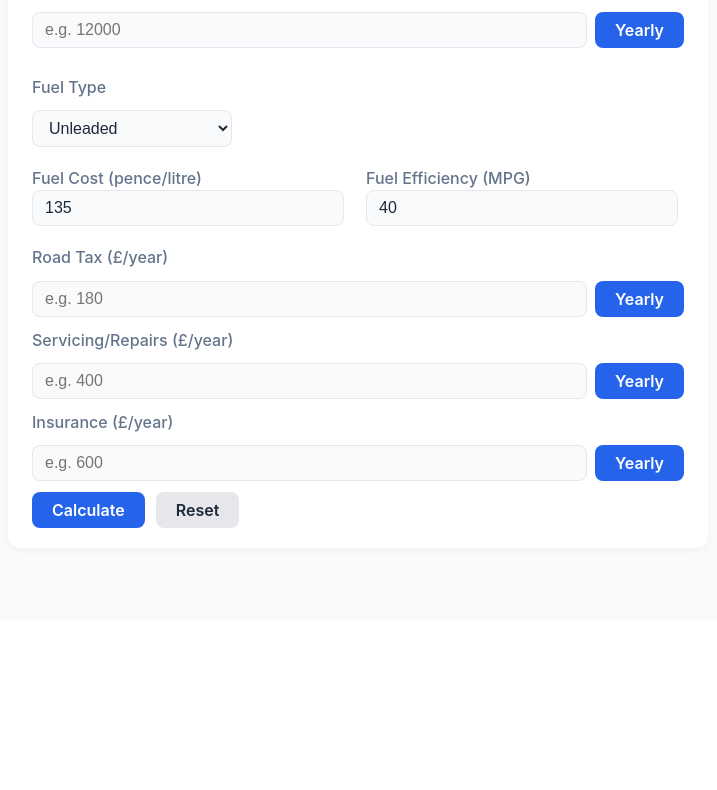
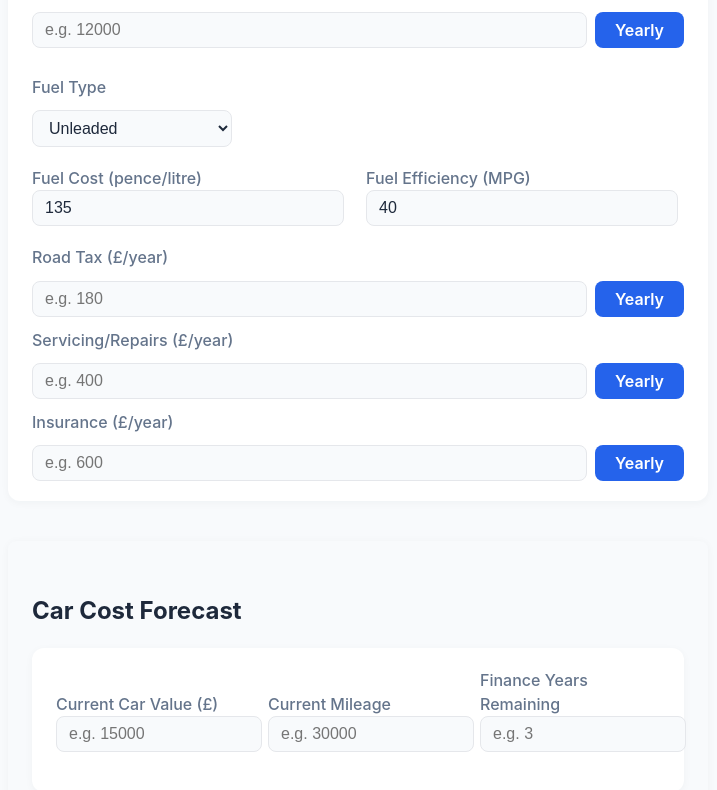
Before and after one commit to nbetts/vibe-finance-planner, a React (Vite) app: page /car-finance in a window 1280 px wide. Shown: the part 443-1233 px from the top of the page, without its empty margins (282-999 px from the left). Before the commit the page ends 1063 px from the top, so only its background shows below. Built offline with nearby package versions, Linux system fonts and the light colour scheme.

Commit message:
car depreciation breakdown

```diff
--- a/src/pages/car-finance-planner/index.tsx
+++ b/src/pages/car-finance-planner/index.tsx
@@ -90,13 +90,17 @@ export default function CarFinancePlanner() {
 
   const getValue = (val: number) => outputUnit === 'year' ? val : val / 12;
 
-  const handleSubmit = (e: React.FormEvent) => {
-    e.preventDefault();
+
+  // Helper to parse and convert values
   const parse = (v: string) => {
     const n = Number(v);
     return isNaN(n) || v.trim() === '' ? 0 : n;
   };
   const toYearly = (val: string, unit: 'year' | 'month') => unit === 'month' ? parse(val) * MONTHS_PER_YEAR : parse(val);
+
+  // Recalculate result whenever inputs change
+  const updateCarResult = (newCars: CarTab[], idx: number) => {
+    const car = newCars[idx];
     const breakdown = calculateCarFinanceBreakdown({
       finance: String(toYearly(car.inputs.finance, car.inputs.financeUnit)),
       roadTax: String(toYearly(car.inputs.roadTax, car.inputs.roadTaxUnit)),
@@ -108,14 +112,53 @@ export default function CarFinancePlanner() {
       fuelCost: car.inputs.fuelCost,
       fuelEfficiency: car.inputs.fuelEfficiency,
     });
-  const newCars = cars.map((c, i) => i === activeTab ? { ...c, result: breakdown } : c);
-  setCars(newCars);
+    return newCars.map((c, i) => i === idx ? { ...c, result: breakdown } : c);
   };
 
-  const handleReset = () => {
-  const newCars = cars.map((car, i) => i === activeTab ? createBlankCar(car.label) : car);
-  setCars(newCars);
+  const [forecastValue, setForecastValue] = useState('');
+  const [forecastMileage, setForecastMileage] = useState('');
+  const [forecastYears, setForecastYears] = useState('');
+
+  const getYearlyMaintenanceCost = (carTab: CarTab) => {
+    if (!carTab.result) return 0;
+    return carTab.result.roadTax + carTab.result.fuel + carTab.result.servicing + carTab.result.insurance;
   };
+
+  let forecastRows: Array<{ year: number; residualValue: number; cost: number; totalCost: number }> = [];
+  if (
+    forecastValue.trim() !== '' &&
+    forecastMileage.trim() !== '' &&
+    forecastYears.trim() !== '' &&
+    !isNaN(Number(forecastValue)) &&
+    !isNaN(Number(forecastMileage)) &&
+    !isNaN(Number(forecastYears))
+  ) {
+    const forecastCarValues = (value: number) => {
+      const arr = [];
+      let v = value;
+      for (let i = 1; i <= 10; i++) {
+        v *= 0.85;
+        arr.push({ year: i, residualValue: v, cost: value - v });
+      }
+      return arr;
+    };
+    const value = Number(forecastValue);
+    const years = Number(forecastYears);
+    const forecast = forecastCarValues(value);
+    let accumulated = 0;
+    forecastRows = forecast.map((row, idx) => {
+      const maintenance = getYearlyMaintenanceCost(car);
+      const finance = (car.result && idx < years) ? car.result.finance : 0;
+      const yearCost = row.cost + maintenance + finance;
+      accumulated += yearCost;
+      return {
+        year: row.year,
+        residualValue: row.residualValue,
+        cost: yearCost,
+        totalCost: accumulated,
+      };
+    });
+  }
 
   return (
     <div className="planner-container">
@@ -174,7 +217,7 @@ export default function CarFinancePlanner() {
         ))}
         <button type="button" aria-label="Add car" className="add-tab-btn" onClick={handleAddTab}>+</button>
       </div>
-      <form className="salary-input" onSubmit={handleSubmit} autoComplete="off">
+      <form className="salary-input" autoComplete="off" onSubmit={e => e.preventDefault()}>
         <div className="salary-input-row" style={{ flexDirection: 'column', alignItems: 'stretch', gap: '0.7rem' }}>
           <label htmlFor="car-label">Name</label>
           <input
@@ -194,14 +237,14 @@ export default function CarFinancePlanner() {
               value={car.inputs.finance}
               onChange={e => {
                 const newCars = cars.map((c, i) => i === activeTab ? { ...c, inputs: { ...c.inputs, finance: e.target.value } } : c);
-                setCars(newCars as CarTab[]);
+                setCars(updateCarResult(newCars as CarTab[], activeTab));
               }}
               placeholder="e.g. 3000"
               style={{ flex: 1 }}
             />
             <button type="button" aria-label="Toggle finance unit" style={{ minWidth: 70 }} onClick={() => {
               const newCars = cars.map((c, i) => i === activeTab ? { ...c, inputs: { ...c.inputs, financeUnit: (c.inputs.financeUnit === 'year' ? 'month' : 'year') as Unit } } : c);
-              setCars(newCars as CarTab[]);
+              setCars(updateCarResult(newCars as CarTab[], activeTab));
             }}>
               {car.inputs.financeUnit === 'year' ? 'Yearly' : 'Monthly'}
             </button>
@@ -215,14 +258,14 @@ export default function CarFinancePlanner() {
               value={car.inputs.mileage}
               onChange={e => {
                 const newCars = cars.map((c, i) => i === activeTab ? { ...c, inputs: { ...c.inputs, mileage: e.target.value } } : c);
-                setCars(newCars as CarTab[]);
+                setCars(updateCarResult(newCars as CarTab[], activeTab));
               }}
               placeholder="e.g. 12000"
               style={{ flex: 1 }}
             />
             <button type="button" aria-label="Toggle mileage unit" style={{ minWidth: 70 }} onClick={() => {
               const newCars = cars.map((c, i) => i === activeTab ? { ...c, inputs: { ...c.inputs, mileageUnit: (c.inputs.mileageUnit === 'year' ? 'month' : 'year') as Unit } } : c);
-              setCars(newCars as CarTab[]);
+              setCars(updateCarResult(newCars as CarTab[], activeTab));
             }}>
               {car.inputs.mileageUnit === 'year' ? 'Yearly' : 'Monthly'}
             </button>
@@ -234,7 +277,7 @@ export default function CarFinancePlanner() {
             onChange={e => {
               const type = e.target.value as FuelType;
               const newCars = cars.map((c, i) => i === activeTab ? { ...c, inputs: { ...c.inputs, fuelType: type, fuelCost: type === 'unleaded' ? '135' : '8.5', fuelEfficiency: type === 'unleaded' ? '40' : '3.5' } } : c);
-              setCars(newCars as CarTab[]);
+              setCars(updateCarResult(newCars as CarTab[], activeTab));
             }}
             style={{ marginBottom: '0.5rem', maxWidth: 200 }}
           >
@@ -253,7 +296,7 @@ export default function CarFinancePlanner() {
                   value={car.inputs.fuelCost}
                   onChange={e => {
                     const newCars = cars.map((c, i) => i === activeTab ? { ...c, inputs: { ...c.inputs, fuelCost: e.target.value } } : c);
-                  setCars(newCars as CarTab[]);
+                    setCars(updateCarResult(newCars as CarTab[], activeTab));
                   }}
                   placeholder={car.inputs.fuelType === 'unleaded' ? '135' : '8.5'}
                   style={{ width: '90%' }}
@@ -269,7 +312,7 @@ export default function CarFinancePlanner() {
                   value={car.inputs.fuelEfficiency}
                   onChange={e => {
                     const newCars = cars.map((c, i) => i === activeTab ? { ...c, inputs: { ...c.inputs, fuelEfficiency: e.target.value } } : c);
-                  setCars(newCars as CarTab[]);
+                    setCars(updateCarResult(newCars as CarTab[], activeTab));
                   }}
                   placeholder={car.inputs.fuelType === 'unleaded' ? '40' : '3.5'}
                   style={{ width: '90%' }}
@@ -285,14 +328,14 @@ export default function CarFinancePlanner() {
               value={car.inputs.roadTax}
               onChange={e => {
                 const newCars = cars.map((c, i) => i === activeTab ? { ...c, inputs: { ...c.inputs, roadTax: e.target.value } } : c);
-                setCars(newCars as CarTab[]);
+                setCars(updateCarResult(newCars as CarTab[], activeTab));
               }}
               placeholder="e.g. 180"
               style={{ flex: 1 }}
             />
             <button type="button" aria-label="Toggle road tax unit" style={{ minWidth: 70 }} onClick={() => {
               const newCars = cars.map((c, i) => i === activeTab ? { ...c, inputs: { ...c.inputs, roadTaxUnit: (c.inputs.roadTaxUnit === 'year' ? 'month' : 'year') as Unit } } : c);
-              setCars(newCars as CarTab[]);
+              setCars(updateCarResult(newCars as CarTab[], activeTab));
             }}>
               {car.inputs.roadTaxUnit === 'year' ? 'Yearly' : 'Monthly'}
             </button>
@@ -306,14 +349,14 @@ export default function CarFinancePlanner() {
               value={car.inputs.servicing}
               onChange={e => {
                 const newCars = cars.map((c, i) => i === activeTab ? { ...c, inputs: { ...c.inputs, servicing: e.target.value } } : c);
-                setCars(newCars as CarTab[]);
+                setCars(updateCarResult(newCars as CarTab[], activeTab));
               }}
               placeholder="e.g. 400"
               style={{ flex: 1 }}
             />
             <button type="button" aria-label="Toggle servicing unit" style={{ minWidth: 70 }} onClick={() => {
               const newCars = cars.map((c, i) => i === activeTab ? { ...c, inputs: { ...c.inputs, servicingUnit: (c.inputs.servicingUnit === 'year' ? 'month' : 'year') as Unit } } : c);
-              setCars(newCars as CarTab[]);
+              setCars(updateCarResult(newCars as CarTab[], activeTab));
             }}>
               {car.inputs.servicingUnit === 'year' ? 'Yearly' : 'Monthly'}
             </button>
@@ -327,27 +370,63 @@ export default function CarFinancePlanner() {
               value={car.inputs.insurance}
               onChange={e => {
                 const newCars = cars.map((c, i) => i === activeTab ? { ...c, inputs: { ...c.inputs, insurance: e.target.value } } : c);
-                setCars(newCars as CarTab[]);
+                setCars(updateCarResult(newCars as CarTab[], activeTab));
               }}
               placeholder="e.g. 600"
               style={{ flex: 1 }}
             />
             <button type="button" aria-label="Toggle insurance unit" style={{ minWidth: 70 }} onClick={() => {
               const newCars = cars.map((c, i) => i === activeTab ? { ...c, inputs: { ...c.inputs, insuranceUnit: (c.inputs.insuranceUnit === 'year' ? 'month' : 'year') as Unit } } : c);
-              setCars(newCars as CarTab[]);
+              setCars(updateCarResult(newCars as CarTab[], activeTab));
             }}>
               {car.inputs.insuranceUnit === 'year' ? 'Yearly' : 'Monthly'}
             </button>
           </div>
-          <div style={{ display: 'flex', gap: '0.7rem' }}>
-            <button type="submit">Calculate</button>
-            <button type="button" onClick={handleReset} style={{ background: 'var(--border)', color: 'var(--text)' }}>Reset</button>
-          </div>
+          {/* Removed Calculate and Reset buttons. All inputs are now reactive. */}
         </div>
       </form>
       {cars.length > 0 && cars[activeTab].result && (
         <div className="breakdown">
           <h2>Car Cost Breakdown</h2>
+          <div style={{ display: 'flex', alignItems: 'center', gap: '0.5rem', marginBottom: '1rem' }}>
+            <span>Show as</span>
+            <button type="button" style={{ minWidth: 70, fontWeight: outputUnit === 'year' ? 700 : 400 }} onClick={() => setOutputUnit('year')}>Yearly</button>
+            <button type="button" style={{ minWidth: 70, fontWeight: outputUnit === 'month' ? 700 : 400 }} onClick={() => setOutputUnit('month')}>Monthly</button>
+          </div>
+          <table>
+            <thead>
+              <tr>
+                <th>Category</th>
+                <th>{cars[activeTab].label} (£/{outputUnit === 'year' ? 'yr' : 'mo'})</th>
+              </tr>
+            </thead>
+            <tbody>
+              {['finance', 'fuel', 'roadTax', 'servicing', 'insurance', 'total'].map((field) => (
+                <tr key={field} style={field === 'total' ? { fontWeight: 600 } : {}}>
+                  <td>
+                    {field === 'finance' ? 'Finance' :
+                     field === 'fuel' ? 'Fuel' :
+                     field === 'roadTax' ? 'Road Tax' :
+                     field === 'servicing' ? 'Servicing/Repairs' :
+                     field === 'insurance' ? 'Insurance' :
+                     'Total'}
+                  </td>
+                  <td>
+                    {cars[activeTab].result ?
+                      getValue(cars[activeTab].result[field as keyof CarFinanceBreakdown]).toLocaleString(undefined, { maximumFractionDigits: 2 }) :
+                      '-'}
+                  </td>
+                </tr>
+              ))}
+            </tbody>
+          </table>
+        </div>
+      )}
+
+      {/* Car cost comparison section: table with all cars */}
+      {cars.length > 1 && cars.some((c: CarTab) => c.result) && (
+        <div className="breakdown" style={{ marginTop: '2.5rem' }}>
+          <h2>Car Cost Comparison</h2>
           <div style={{ display: 'flex', alignItems: 'center', gap: '0.5rem', marginBottom: '1rem' }}>
             <span>Show as</span>
             <button type="button" style={{ minWidth: 70, fontWeight: outputUnit === 'year' ? 700 : 400 }} onClick={() => setOutputUnit('year')}>Yearly</button>
@@ -386,7 +465,73 @@ export default function CarFinancePlanner() {
           </table>
         </div>
       )}
+      {/* Car cost forecast section - now its own section below breakdown */}
+      <section className="car-forecast" style={{ marginTop: '2.5rem', background: 'var(--background)', borderRadius: 8, boxShadow: '0 1px 8px 0 rgba(0,0,0,0.04)', padding: '2rem 1.5rem' }}>
+        <h2 style={{ marginBottom: '1.2rem' }}>Car Cost Forecast</h2>
+        <form className="salary-input" autoComplete="off" onSubmit={e => e.preventDefault()}>
+          <div className="salary-input-row" style={{ flexDirection: 'row', alignItems: 'flex-end', gap: '2rem', flexWrap: 'wrap', marginBottom: '1.2rem' }}>
+            <div style={{ flex: 1, minWidth: 180 }}>
+              <label htmlFor="forecastValue">Current Car Value (£)</label>
+              <input
+                id="forecastValue"
+                type="number"
+                min="0"
+                value={forecastValue}
+                onChange={e => setForecastValue(e.target.value)}
+                placeholder="e.g. 15000"
+                style={{ width: '100%' }}
+              />
+            </div>
+            <div style={{ flex: 1, minWidth: 180 }}>
+              <label htmlFor="forecastMileage">Current Mileage</label>
+              <input
+                id="forecastMileage"
+                type="number"
+                min="0"
+                value={forecastMileage}
+                onChange={e => setForecastMileage(e.target.value)}
+                placeholder="e.g. 30000"
+                style={{ width: '100%' }}
+              />
+            </div>
+            <div style={{ flex: 1, minWidth: 180 }}>
+              <label htmlFor="forecastYears">Finance Years Remaining</label>
+              <input
+                id="forecastYears"
+                type="number"
+                min="0"
+                max="10"
+                value={forecastYears}
+                onChange={e => setForecastYears(e.target.value)}
+                placeholder="e.g. 3"
+                style={{ width: '100%' }}
+              />
+            </div>
+          </div>
+        </form>
+        {forecastRows.length > 0 && (
+          <table style={{ marginTop: '1rem' }}>
+            <thead>
+              <tr>
+                <th>Year</th>
+                <th>Residual Value (£)</th>
+                <th>Year Cost (£)</th>
+                <th>Total Cost (£)</th>
+              </tr>
+            </thead>
+            <tbody>
+              {forecastRows.map(row => (
+                <tr key={row.year}>
+                  <td>{row.year}</td>
+                  <td>{row.residualValue.toLocaleString(undefined, { maximumFractionDigits: 0 })}</td>
+                  <td>{row.cost.toLocaleString(undefined, { maximumFractionDigits: 2 })}</td>
+                  <td>{row.totalCost.toLocaleString(undefined, { maximumFractionDigits: 2 })}</td>
+                </tr>
+              ))}
+            </tbody>
+          </table>
+        )}
+      </section>
     </div>
   );
-}
-// NOTE: If uuid is not installed, run: npm install uuid
+};
--- a/src/pages/car-finance-planner/types.ts
+++ b/src/pages/car-finance-planner/types.ts
@@ -18,3 +18,8 @@ export type CarFinanceBreakdown = {
   insurance: number;
   total: number;
 };
+
+export type CarValueForecastPoint = {
+  age: number;
+  value: number;
+};
--- a/src/pages/salary-planner/index.tsx
+++ b/src/pages/salary-planner/index.tsx
@@ -14,31 +14,19 @@ function SalaryPlanner() {
   const [taxYearKey, setTaxYearKey] = useState<string>('2025_26');
   const taxYearConfig: TaxYearConfig = TAX_YEARS[taxYearKey];
 
-  const handleCalculate = () => {
-    const gross = Number(salary);
-    const pension = pensionPercent.trim() === '' ? undefined : Number(pensionPercent) / 100;
-    if (isNaN(gross) || gross <= 0 || (pensionPercent.trim() !== '' && (isNaN(Number(pensionPercent)) || Number(pensionPercent) < 0))) {
-      setBreakdown(null);
-      return;
-    }
-    setBreakdown(calculateBreakdown(gross, taxYearConfig, { includeStudentLoan, pensionRate: pension }));
-  };
-
+  // Recalculate breakdown whenever any input changes
   useEffect(() => {
     const gross = Number(salary);
     const pension = pensionPercent.trim() === '' ? undefined : Number(pensionPercent) / 100;
     if (gross > 0 && !isNaN(gross) && (pensionPercent.trim() === '' || (!isNaN(Number(pensionPercent)) && Number(pensionPercent) >= 0))) {
       setBreakdown(calculateBreakdown(gross, taxYearConfig, { includeStudentLoan, pensionRate: pension }));
+    } else {
+      setBreakdown(null);
     }
     // eslint-disable-next-line react-hooks/exhaustive-deps
-  }, [taxYearKey]);
+  }, [salary, includeStudentLoan, pensionPercent, taxYearKey]);
 
-  const handleReset = () => {
-    setSalary('');
-    setIncludeStudentLoan(true);
-    setPensionPercent('0');
-    setBreakdown(null);
-  };
+  // Removed handleReset, no longer needed
 
   return (
     <div className="planner-container">
@@ -48,11 +36,8 @@ function SalaryPlanner() {
       <h1>Salary Planner</h1>
       <form
         className="salary-input"
-        onSubmit={e => {
-          e.preventDefault();
-          handleCalculate();
-        }}
         autoComplete="off"
+        onSubmit={e => e.preventDefault()}
       >
         <div className="salary-input-row" style={{ flexDirection: 'column', alignItems: 'stretch', gap: '0.7rem' }}>
           <label htmlFor="taxYear">Tax Year</label>
@@ -109,10 +94,7 @@ function SalaryPlanner() {
             style={{ width: '100%' }}
             aria-label="Pension percentage slider"
           />
-          <div style={{ display: 'flex', gap: '0.7rem' }}>
-            <button type="submit">Calculate</button>
-            <button type="button" onClick={handleReset} style={{ background: 'var(--border)', color: 'var(--text)' }}>Reset</button>
-          </div>
+          {/* Removed Calculate and Reset buttons. All inputs are now reactive. */}
         </div>
       </form>
       {breakdown && (
```
Also changed, not shown: src/pages/car-finance-planner/carFinanceCalculations.ts (+48 -1 lines). Lines whose indentation alone changed are shown as unchanged.
